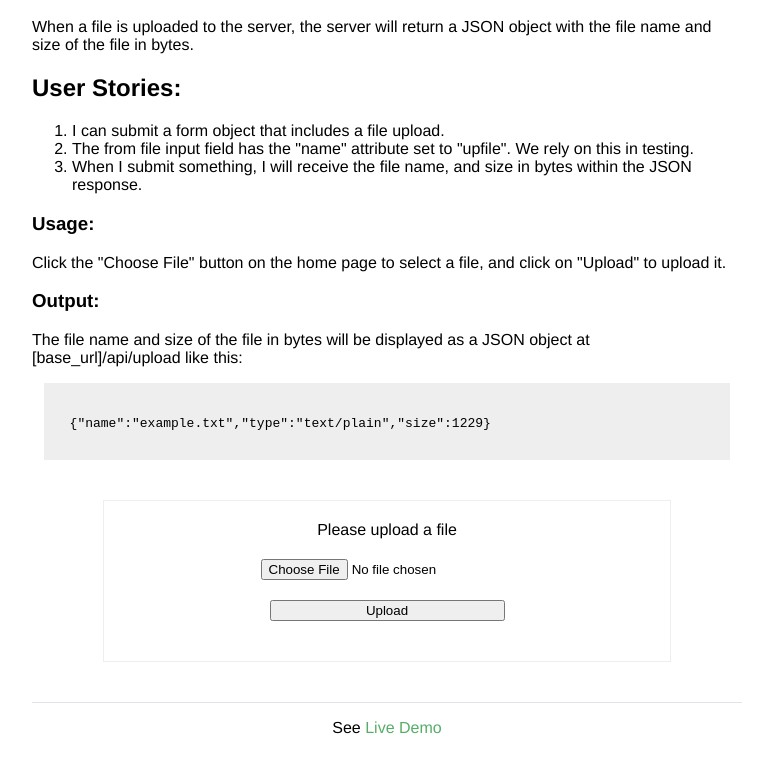
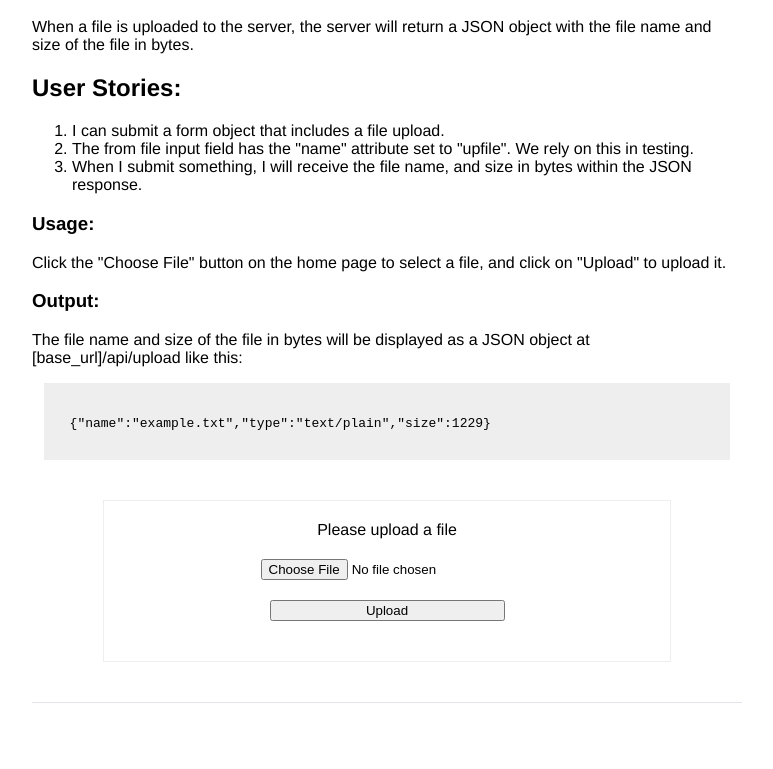
Before and after one commit to e-tinkers/freecodecamp, a website: page api-and-microservices/file-metadata/public/index.html in a window 1280 px wide. Shown: the part 72-841 px from the top of the page, without its empty margins (253-1026 px from the left). After the commit the page ends 807 px from the top, so only its background shows below. Drawn offline with Linux system fonts and the light colour scheme.

Commit message:
remote demo link from index.html

```diff
--- a/api-and-microservices/file-metadata/public/index.html
+++ b/api-and-microservices/file-metadata/public/index.html
@@ -33,7 +33,7 @@
       </div>
     </main>
     <footer>
-      <p>See <a href="https://henry-file-metadata.glitch.me" target="_blank" rel="nofollow">Live Demo</a></p>
+      <p></p>
     </footer>
   </body>
 </html>
```
